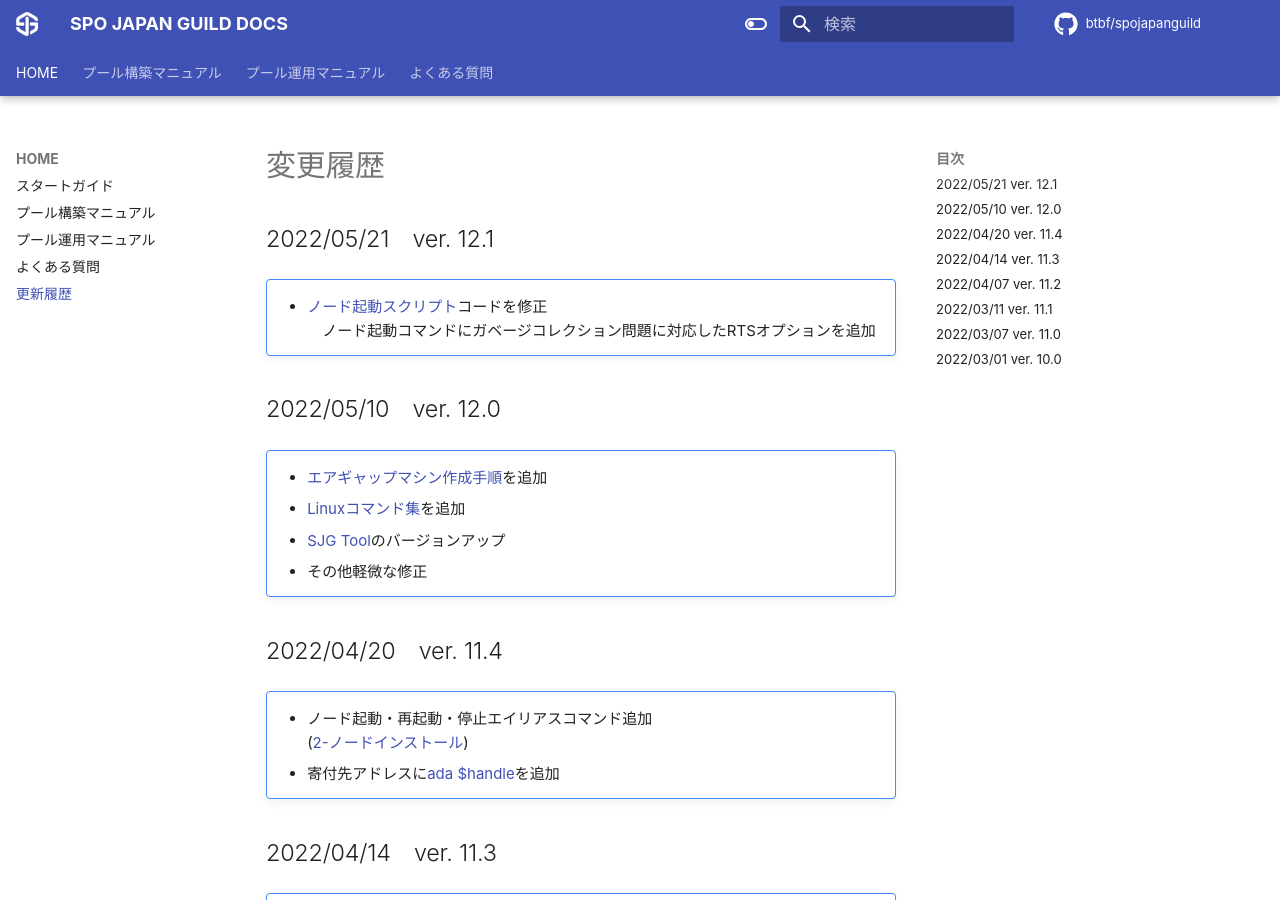
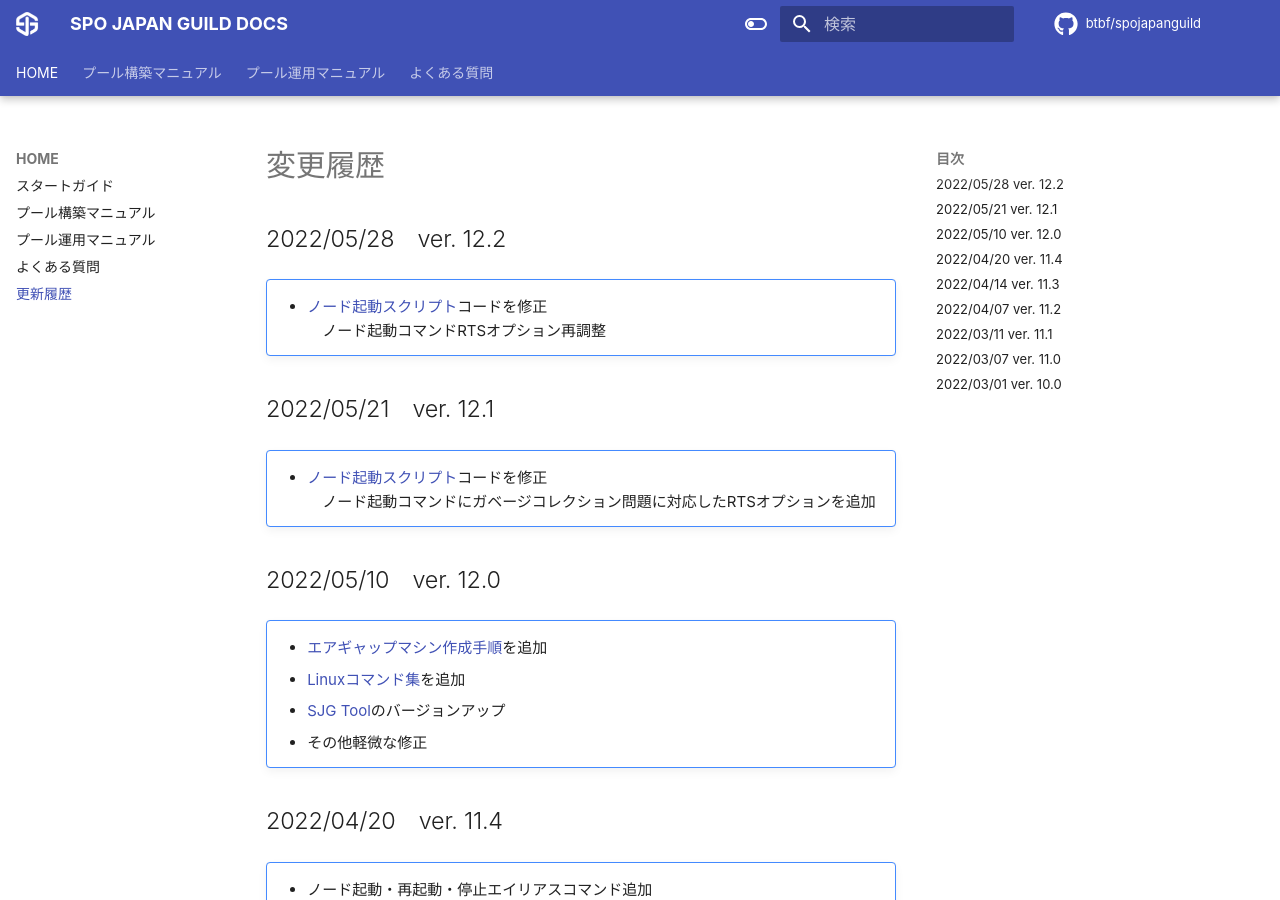
Before and after one commit to btbf/spojapanguild, an MkDocs documentation site: the page built from docs/changelogs.md, in a window 1280 px wide and 900 px high. Built offline with MkDocs 1.6.1 and Material for MkDocs 9.7.7, drawn with Linux system fonts in a browser that asks for light colours; comment, search, counter and statistics services are not loaded.

Commit message:
RTS flag refixed

```diff
--- a/docs/changelogs.md
+++ b/docs/changelogs.md
@@ -1,4 +1,9 @@
 # 変更履歴
+
+## 2022/05/28　ver. 12.2
+!!! note ""
+    * [ノード起動スクリプト](../setup/2-node-setup/#2-4)コードを修正
+    　ノード起動コマンドRTSオプション再調整
 
 ## 2022/05/21　ver. 12.1
 !!! note ""
--- a/docs/setup/0-start-guide.md
+++ b/docs/setup/0-start-guide.md
@@ -6,7 +6,7 @@
 
 !!! info "情報"
     このマニュアルは、カルダノノードv1.34.1に対応しています。
-    最終更新日：2022年5月21日の時点guide version 12.1
+    最終更新日：2022年5月28日の時点guide version 12.2
 
 !!! tip "サポート"
     サポートが必要な場合は、[SPO JAPAN GUILDコミュニティ](https://discord.gg/U3gU54c)で現役のSPOに質問できます
```
Also changed, not shown: docs/setup/2-node-setup.md (+2 -2 lines), docs/setup/4-bp-setup.md (+1 -1 lines).
